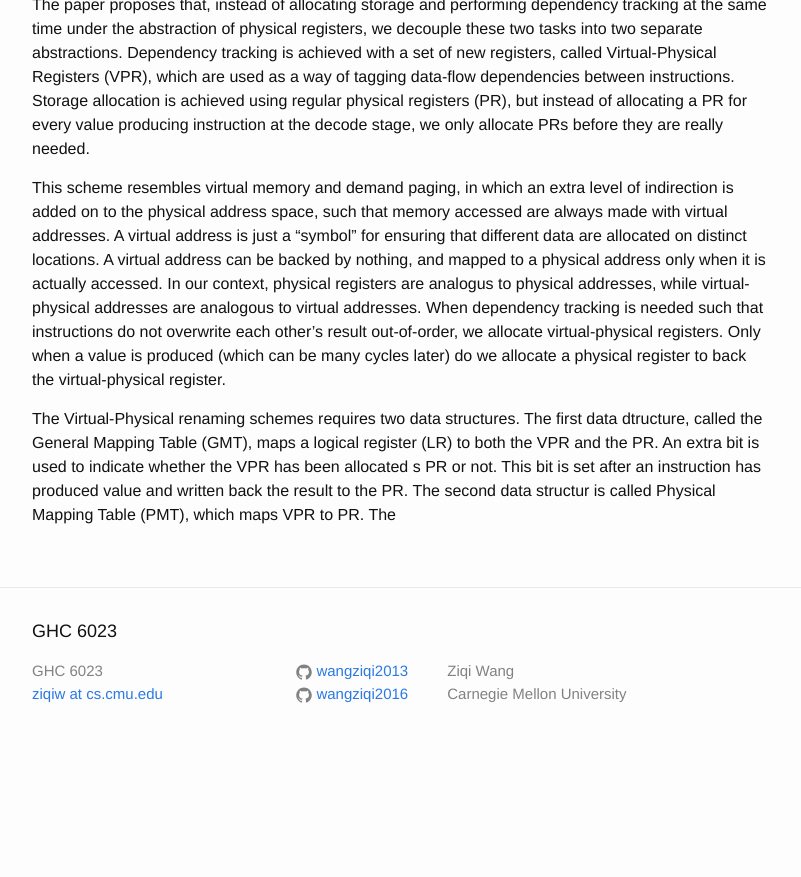
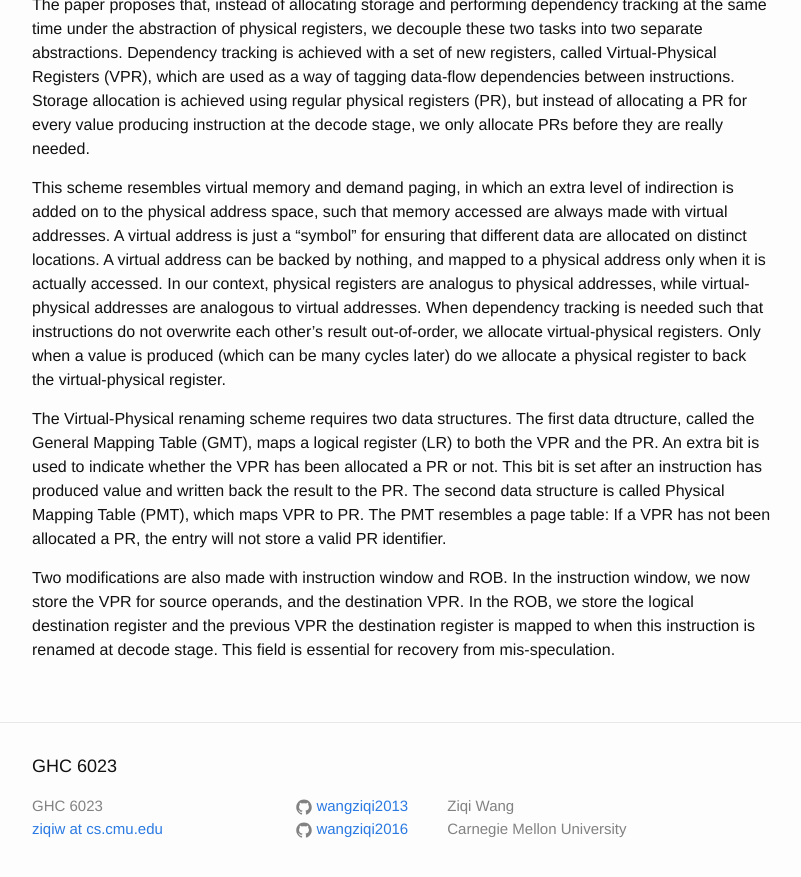
Before and after one commit to wangziqi2013/wangziqi2013.github.io, a Jekyll site: the page built from _posts/2019-08-29-Dynamic-Reg-Renaming-Through-VP-Registers.markdown, in a window 1280 px wide and 900 px high, scrolled down 1249 px. Shown: the top 877 px of the window, without its empty margins (238-1039 px from the left). Built offline with Jekyll 4.4.1, drawn with Linux system fonts in a browser that asks for light colours; before the commit the page ends 2014 px from its top, so only the background shows below that.

Commit message:
Adding other changes

```diff
--- a/_posts/2019-08-29-Dynamic-Reg-Renaming-Through-VP-Registers.markdown
+++ b/_posts/2019-08-29-Dynamic-Reg-Renaming-Through-VP-Registers.markdown
@@ -56,7 +56,13 @@ tracking is needed such that instructions do not overwrite each other's result o
 registers. Only when a value is produced (which can be many cycles later) do we allocate a physical register to back the
 virtual-physical register.
 
-The Virtual-Physical renaming schemes requires two data structures. The first data dtructure, called the General Mapping
+The Virtual-Physical renaming scheme requires two data structures. The first data dtructure, called the General Mapping
 Table (GMT), maps a logical register (LR) to both the VPR and the PR. An extra bit is used to indicate whether the VPR has
-been allocated s PR or not. This bit is set after an instruction has produced value and written back the result to the PR.
-The second data structur is called Physical Mapping Table (PMT), which maps VPR to PR. The
+been allocated a PR or not. This bit is set after an instruction has produced value and written back the result to the PR.
+The second data structure is called Physical Mapping Table (PMT), which maps VPR to PR. The PMT resembles a page table:
+If a VPR has not been allocated a PR, the entry will not store a valid PR identifier.
+
+Two modifications are also made with instruction window and ROB. In the instruction window, we now store the VPR for
+source operands, and the destination VPR. In the ROB, we store the logical destination register and the previous
+VPR the destination register is mapped to when this instruction is renamed at decode stage. This field is essential for
+recovery from mis-speculation.
```
